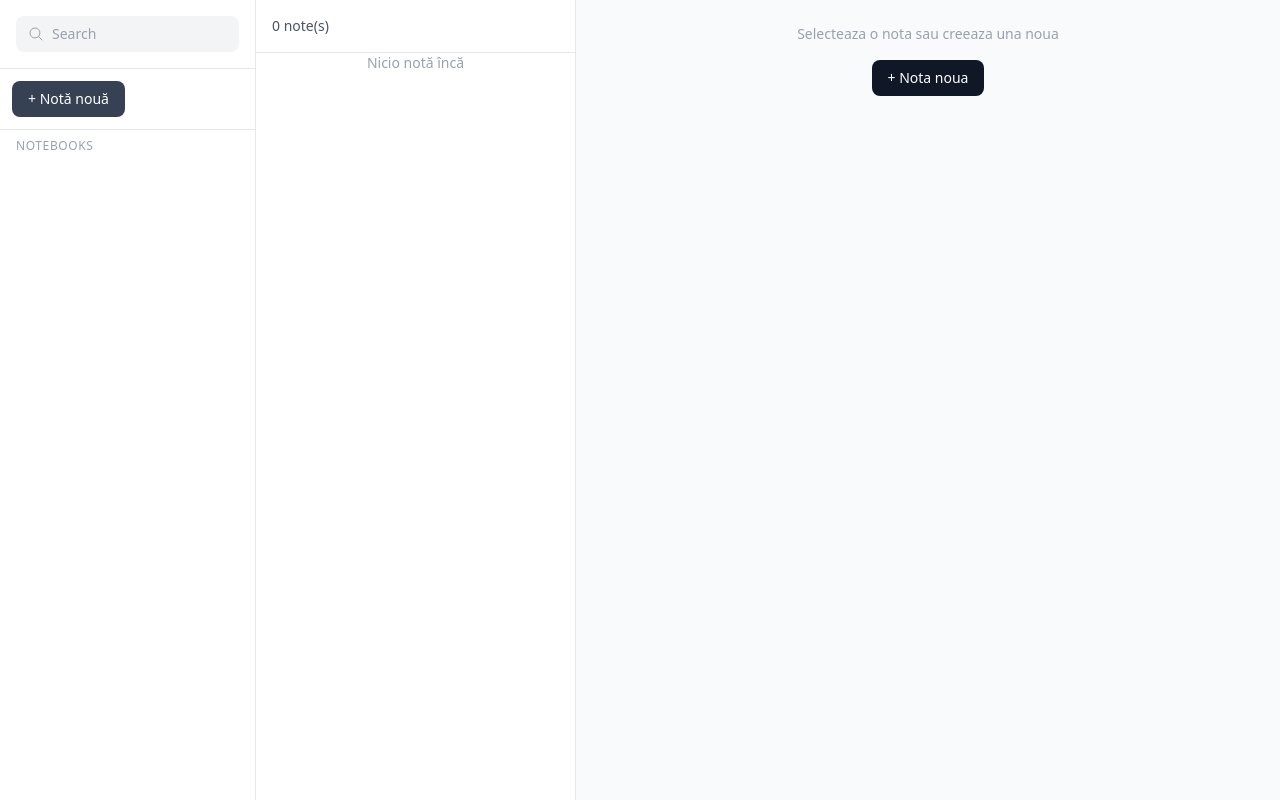
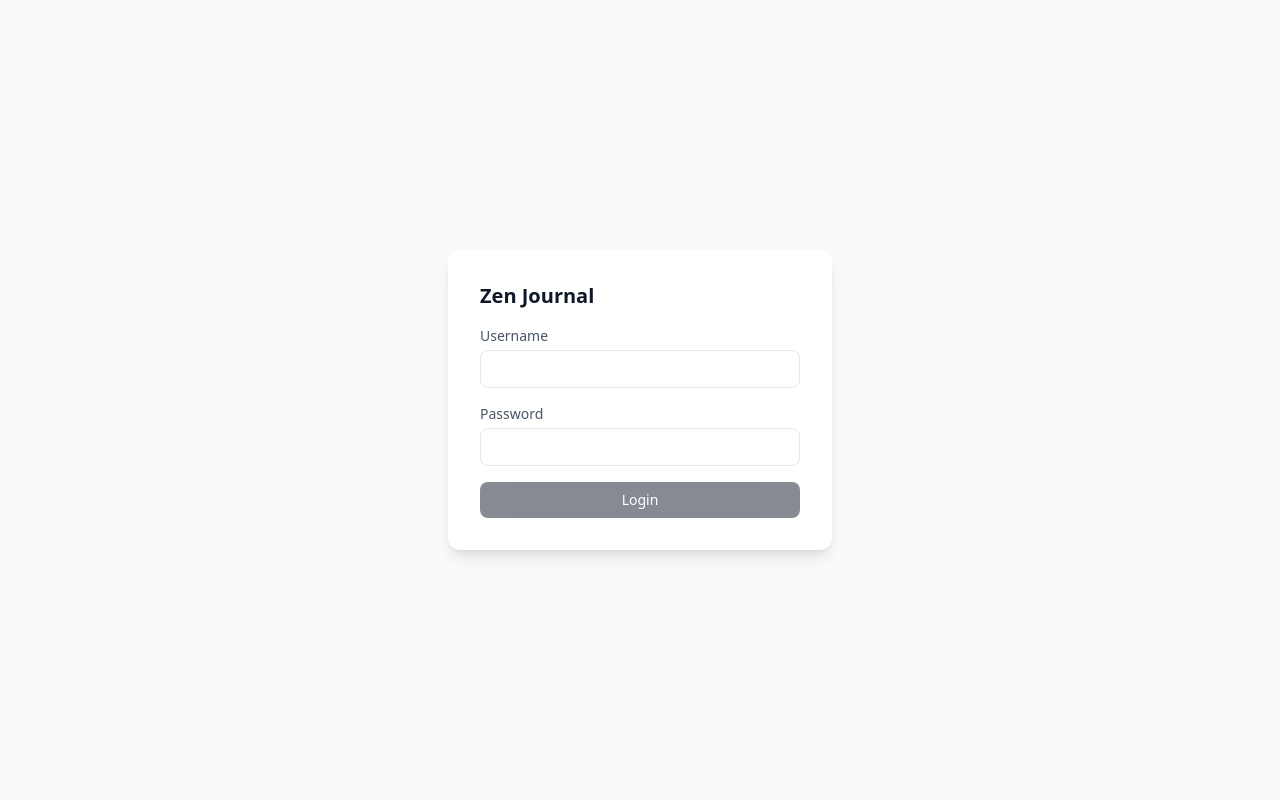
Before and after one commit to epictetus-from-hierapolis/zen-journal, an Angular app: page /login in a window 1280 px wide. Before the commit this address led to /. Built offline with nearby package versions, Linux system fonts and the light colour scheme.

Commit message:
feat: add routing, AuthGuard, LoginComponent and NotesComponent

```diff
--- a/src/app/app.html
+++ b/src/app/app.html
@@ -1,33 +1 @@
-<div class="flex h-screen bg-gray-50 text-gray-900">
-
-  <!-- Sidebar -->
-  <aside class="w-64 bg-white border-r border-gray-200 flex flex-col">
-    <div class="p-4 border-b border-gray-200">
-      <app-note-search></app-note-search>
-    </div>
-
-    <div class="p-3 border-b border-gray-200">
-      <button
-        class="flex items-center gap-2 px-4 py-2 bg-gray-700 text-white text-sm rounded-lg hover:bg-gray-600 transition-colors"
-        (click)="addNote()"> + Notă nouă
-      </button>
-    </div>
-
-    <nav class="flex-1 p-2">
-      <p class="text-xs text-gray-400 uppercase tracking-wider px-2 mb-2">Notebooks</p>
-    </nav>
-  </aside>
-
-  <!-- Main area -->
-  <main class="flex-1 flex h-full">
-    <!-- Note list -->
-    <div class="w-80 border-r border-gray-200 bg-white flex flex-col h-full overflow-y-auto">
-      <app-note-list />
-    </div>
-
-    <!-- Editor area -->
-    <div class="flex-1 flex flex-col h-full">
-      <app-note-editor />
-    </div>
-  </main>
-</div>
+<router-outlet />
--- a/src/app/app.routes.ts
+++ b/src/app/app.routes.ts
@@ -1,3 +1,14 @@
 import { Routes } from '@angular/router';
+import { canAuthenticate } from './shared/guards/auth.guard';
 
-export const routes: Routes = [];
+export const routes: Routes = [
+    {
+        path: '',
+        loadComponent: () => import('./features/notes/notes.component').then(module => module.NotesComponent),
+        canActivate: [canAuthenticate],
+    },
+    {
+        path: 'login',
+        loadComponent: () => import('./features/auth/login.component').then(module => module.LoginComponent)
+    }
+];
--- a/src/app/app.ts
+++ b/src/app/app.ts
@@ -1,29 +1,12 @@
-import { Component, ChangeDetectionStrategy, inject } from '@angular/core';
-import { NoteListComponent } from './features/notes/note-list.component';
-import { NoteEditorComponent } from './features/notes/note-editor.component';
-import { NOTES_SERVICE_TOKEN } from './shared/services/notes.token';
-import { NoteSearchComponent } from './features/notes/note-search.component';
+import { Component, ChangeDetectionStrategy } from '@angular/core';
+import { RouterOutlet } from '@angular/router';
 
 @Component({
   selector: 'app-root',
-  imports: [NoteListComponent, NoteEditorComponent, NoteSearchComponent],
+  imports: [RouterOutlet],
   standalone: true,
   templateUrl: './app.html',
   styleUrl: './app.css',
   changeDetection: ChangeDetectionStrategy.OnPush
 })
-export class App {
-  private readonly notesService = inject(NOTES_SERVICE_TOKEN);
-
-  public async addNote(): Promise<void> {
-    await this.notesService.addNote({
-      title: '',
-      content: '',
-      notebookId: 1,
-      tags: [],
-      createdAt: new Date(),
-      updatedAt: new Date(),
-      status: 'active'
-    });
-  }
-}
+export class App { }
--- /dev/null
+++ b/src/app/features/auth/login.component.html
@@ -0,0 +1,30 @@
+<div class="flex justify-center items-center h-screen  w-full bg-gray-50">
+    <form class="bg-white p-8 rounded-xl shadow-lg w-full max-w-sm flex flex-col gap-4" [formGroup]="loginForm"
+        (ngSubmit)="onSubmit()">
+
+        <h1 class="text-xl font-semibold text-gray-900">Zen Journal</h1>
+
+        <div class="flex flex-col gap-1">
+            <label class="text-sm text-gray-600" for="username">Username</label>
+            <input
+                class="w-full px-3 py-2 text-sm border border-gray-200 rounded-lg outline-none focus:border-gray-400 transition-colors"
+                id="username" type="text" formControlName="username" />
+        </div>
+
+        <div class="flex flex-col gap-1">
+            <label class="text-sm text-gray-600" for="password">Password</label>
+            <input
+                class="w-full px-3 py-2 text-sm border border-gray-200 rounded-lg outline-none focus:border-gray-400 transition-colors"
+                id="password" type="password" formControlName="password" />
+        </div>
+
+        @if (errorMessage()) {
+        <p class="text-red-500 text-sm">{{errorMessage()}}</p>
+        }
+        <button
+            class="w-full px-4 py-2 bg-gray-900 text-white text-sm rounded-lg hover:bg-gray-700 transition-colors disabled:opacity-50 disabled:cursor-not-allowed"
+            type="submit" [disabled]="loginForm.invalid"
+            [attr.disabled]="loginForm.invalid ? true : null">Login</button>
+
+    </form>
+</div>
--- /dev/null
+++ b/src/app/features/auth/login.component.ts
@@ -0,0 +1,35 @@
+import { ChangeDetectionStrategy, Component, inject, signal } from "@angular/core";
+import { NonNullableFormBuilder, ReactiveFormsModule, Validators } from "@angular/forms";
+import { AuthService } from "../../shared/services/auth.service";
+import { Router } from "@angular/router";
+
+@Component({
+    selector: 'app-login',
+    standalone: true,
+    imports: [ReactiveFormsModule],
+    templateUrl: './login.component.html',
+    changeDetection: ChangeDetectionStrategy.OnPush
+})
+export class LoginComponent {
+    private readonly authService = inject(AuthService);
+    private readonly routerService = inject(Router);
+    private readonly fb = inject(NonNullableFormBuilder)
+
+    public readonly errorMessage = signal<string>('');
+
+    public loginForm = this.fb.group({
+        username: ['', Validators.required],
+        password: ['', Validators.required]
+    });
+
+    public async onSubmit(): Promise<void> {
+        const { username, password } = this.loginForm.getRawValue();
+        const success = await this.authService.login(username, password);
+
+        if (success) {
+            this.routerService.navigate(['/']);
+        } else {
+            this.errorMessage.set("Credentiale gresite!");
+        }
+    }
+}
--- /dev/null
+++ b/src/app/features/notes/notes.component.html
@@ -0,0 +1,33 @@
+<div class="flex h-screen bg-gray-50 text-gray-900">
+
+  <!-- Sidebar -->
+  <aside class="w-64 bg-white border-r border-gray-200 flex flex-col">
+    <div class="p-4 border-b border-gray-200">
+      <app-note-search></app-note-search>
+    </div>
+
+    <div class="p-3 border-b border-gray-200">
+      <button
+        class="flex items-center gap-2 px-4 py-2 bg-gray-700 text-white text-sm rounded-lg hover:bg-gray-600 transition-colors"
+        (click)="addNote()"> + Notă nouă
+      </button>
+    </div>
+
+    <nav class="flex-1 p-2">
+      <p class="text-xs text-gray-400 uppercase tracking-wider px-2 mb-2">Notebooks</p>
+    </nav>
+  </aside>
+
+  <!-- Main area -->
+  <main class="flex-1 flex h-full">
+    <!-- Note list -->
+    <div class="w-80 border-r border-gray-200 bg-white flex flex-col h-full overflow-y-auto">
+      <app-note-list />
+    </div>
+
+    <!-- Editor area -->
+    <div class="flex-1 flex flex-col h-full">
+      <app-note-editor />
+    </div>
+  </main>
+</div>
--- /dev/null
+++ b/src/app/features/notes/notes.component.ts
@@ -0,0 +1,29 @@
+import { ChangeDetectionStrategy, Component, inject } from "@angular/core";
+import { NoteListComponent } from "./note-list.component";
+import { NoteEditorComponent } from "./note-editor.component";
+import { NoteSearchComponent } from "./note-search.component";
+import { NOTES_SERVICE_TOKEN } from "../../shared/services/notes.token";
+
+
+@Component({
+    selector: 'app-notes',
+    standalone: true,
+    imports: [NoteListComponent, NoteEditorComponent, NoteSearchComponent],
+    templateUrl: './notes.component.html',
+    changeDetection: ChangeDetectionStrategy.OnPush
+})
+export class NotesComponent {
+    private readonly notesService = inject(NOTES_SERVICE_TOKEN);
+
+    public async addNote(): Promise<void> {
+        await this.notesService.addNote({
+            title: '',
+            content: '',
+            notebookId: 1,
+            tags: [],
+            createdAt: new Date(),
+            updatedAt: new Date(),
+            status: 'active'
+        });
+    }
+}
--- /dev/null
+++ b/src/app/shared/guards/auth.guard.ts
@@ -0,0 +1,15 @@
+import { inject } from "@angular/core";
+import { CanActivateFn, RedirectCommand, Router } from "@angular/router";
+import { AuthService } from "../services/auth.service";
+
+export const canAuthenticate: CanActivateFn = () => {
+    const router = inject(Router);
+    const authService = inject(AuthService);
+
+    if (!authService.isAuthenticated()) {
+        const loginPath = router.parseUrl("/login");
+        return new RedirectCommand(loginPath);
+    }
+
+    return true;
+}
--- /dev/null
+++ b/src/app/shared/services/auth.service.ts
@@ -0,0 +1,27 @@
+import { Injectable, signal } from "@angular/core";
+import { HandleError } from "../decorators/handle-error.decorator";
+
+@Injectable({
+    providedIn: 'root'
+})
+export class AuthService {
+    public isAuthenticated = signal<boolean>(
+        !!localStorage.getItem('zen-auth')
+    );
+
+    @HandleError
+    public async login(userName: string, password: string): Promise<boolean> {
+        if (userName && password) {
+            localStorage.setItem('zen-auth', 'true');
+            this.isAuthenticated.set(true);
+            return true;
+        }
+        return false;
+    }
+
+    @HandleError
+    public async logout(): Promise<void> {
+        localStorage.removeItem('zen-auth');
+        this.isAuthenticated.set(false);
+    }
+}
```
